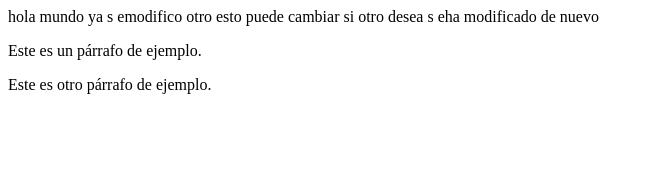
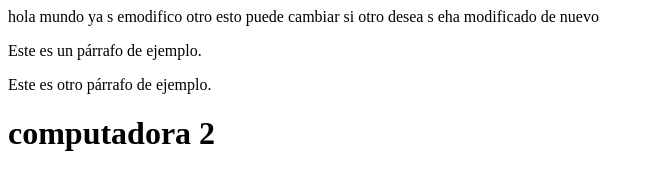
Before and after one commit to jhonhidan/prueba-1, a plain HTML site: page index.html in a window 1280 px wide. Shown: the whole page, without its empty margins (0-654 px from the left). Drawn offline with Linux system fonts and the light colour scheme.

Commit message:
computadora 2

```diff
--- a/index.html
+++ b/index.html
@@ -10,5 +10,7 @@
     <p>Este es un párrafo de ejemplo.</p>
     <p>Este es otro párrafo de ejemplo.</p>
 
+    <h1>computadora 2</h1>
+
 </body>
 </html>
```
